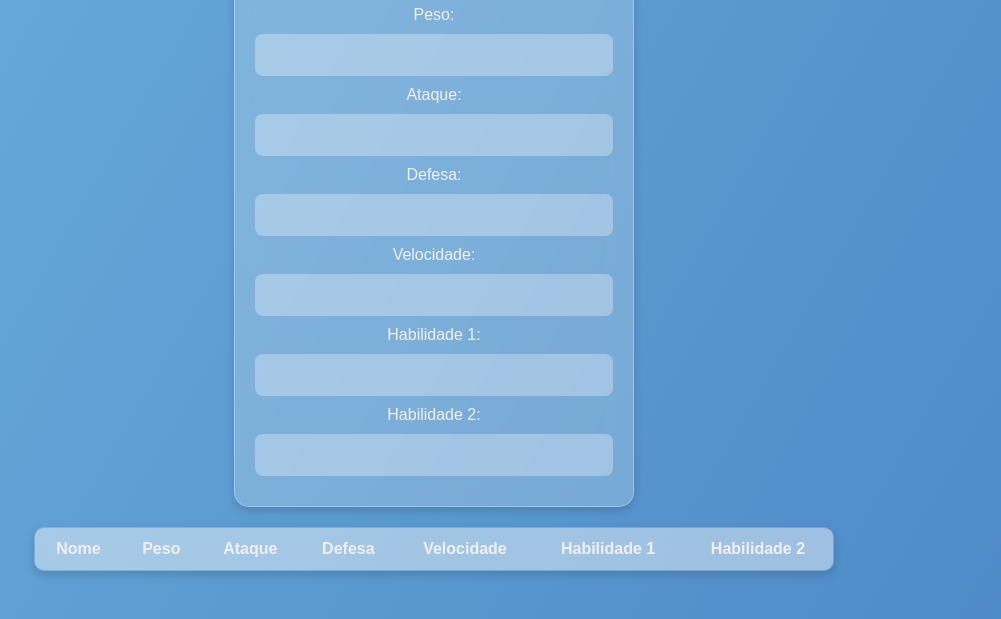
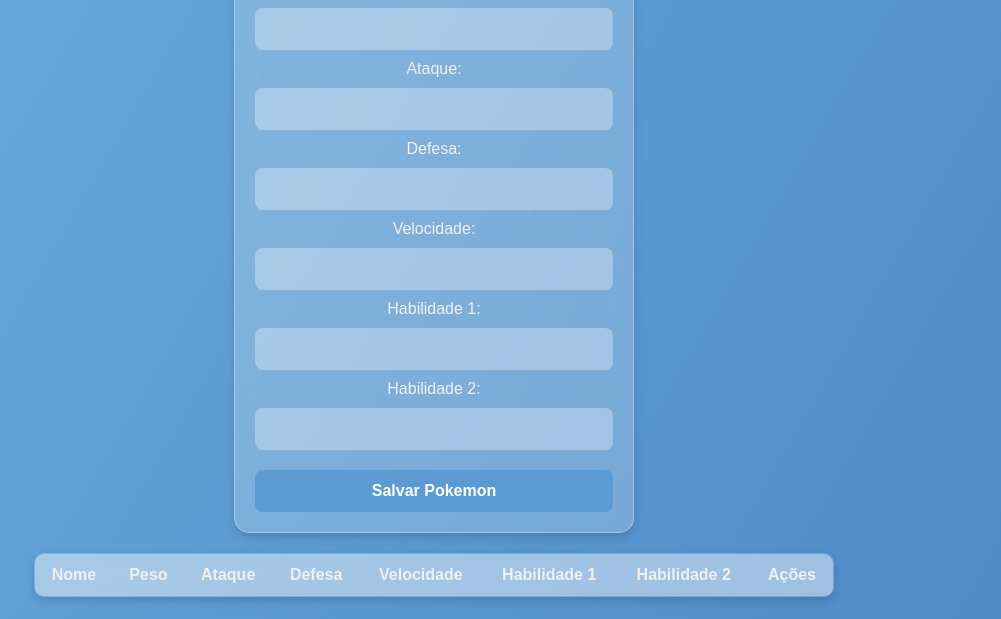
Before and after one commit to Antoniopoina/Pokemon, a website: page public/index.html in a window 1280 px wide. Shown: the part 181-800 px from the top of the page, without its empty margins (206-1207 px from the left). Drawn offline with Linux system fonts and the light colour scheme.

Commit message:
Update index.html

```diff
--- a/public/index.html
+++ b/public/index.html
@@ -23,6 +23,7 @@
         <input type="text" id="habilidade1" name="habilidade1" required>
         <label for="habilidade2">Habilidade 2:</label>
         <input type="text" id="habilidade2" name="habilidade2" required>
+        <button type="submit">Salvar Pokemon</button>
     </form>
     <table>
         <thead>
@@ -34,6 +35,7 @@
                 <th>Velocidade</th>
                 <th>Habilidade 1</th>
                 <th>Habilidade 2</th>
+                <th>Ações</th>
             </tr>
         </thead>
     </table>
```
